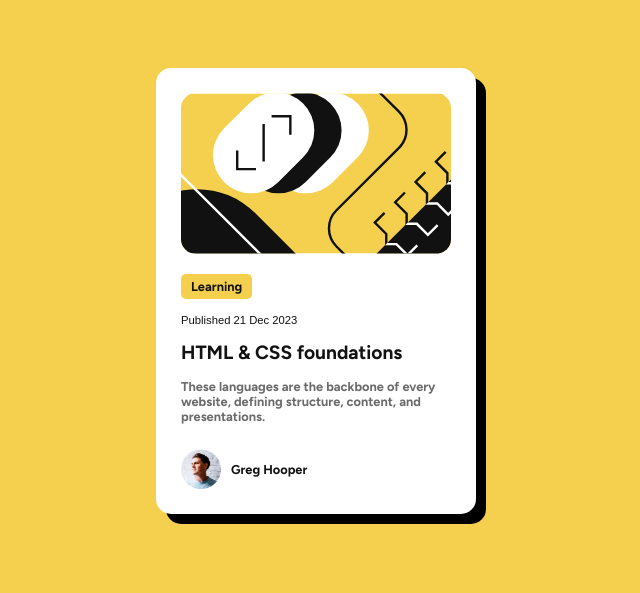
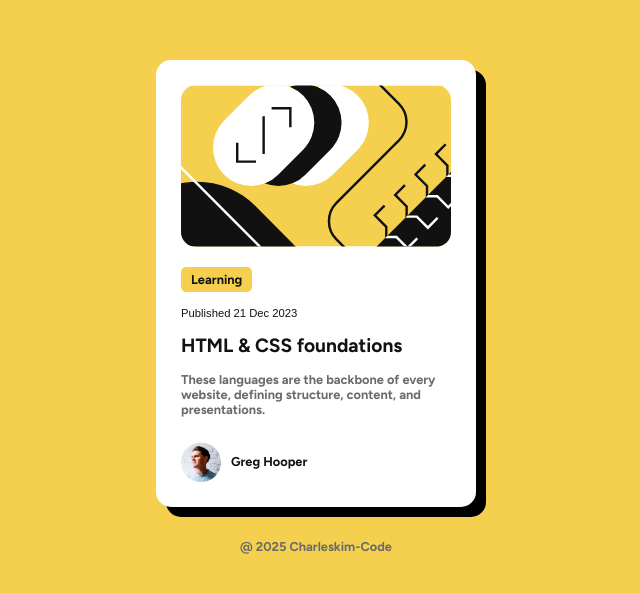
Before and after one commit to Charleskim-Code/Blog-Preview-Card, a plain HTML site: page index.html in a window 1280 px wide. Shown: the part 109-702 px from the top of the page, without its empty margins (324-964 px from the left). Drawn offline with Linux system fonts and the light colour scheme; files whose address does not match are found by name.

Commit message:
Add files via upload

```diff
--- a/index.html
+++ b/index.html
@@ -52,5 +52,6 @@
         </div>
       </div>
     </section>
+    <p class="coder">@ 2025 Charleskim-Code</p>
   </body>
 </html>
```
